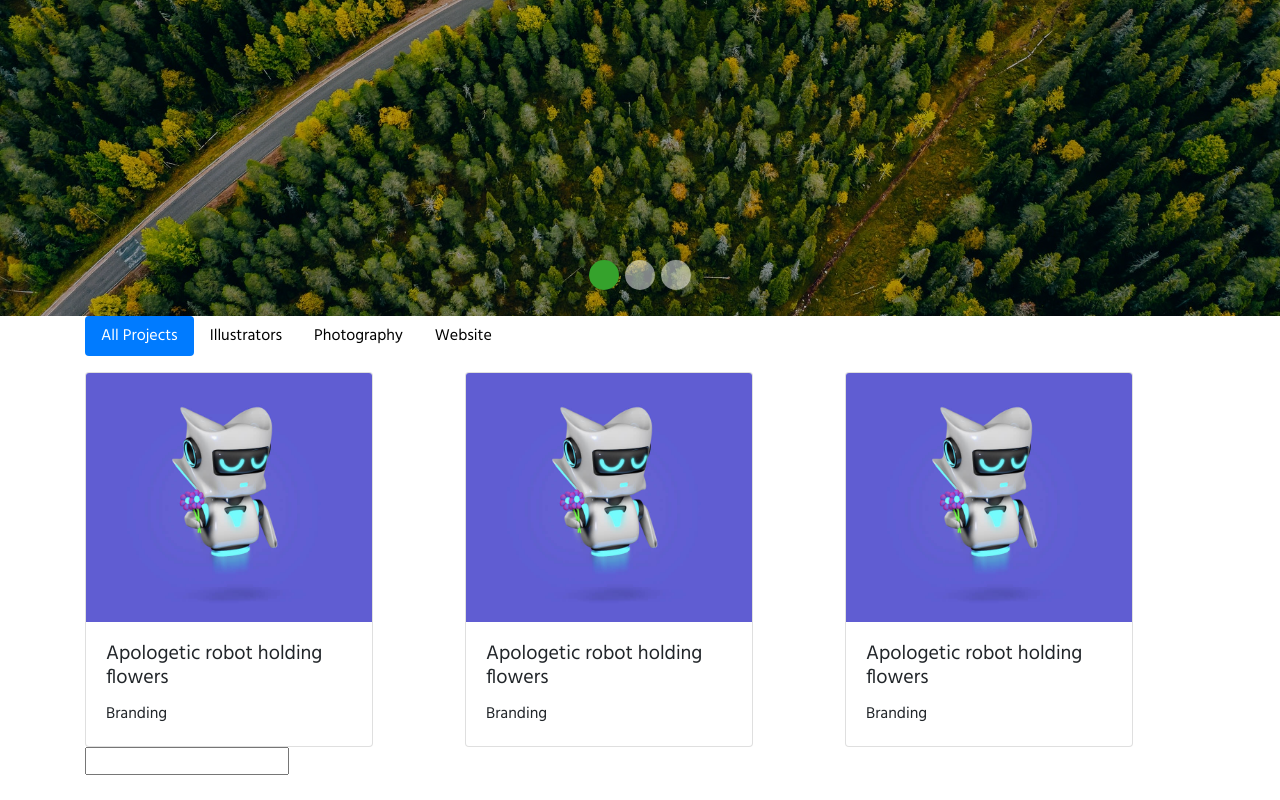
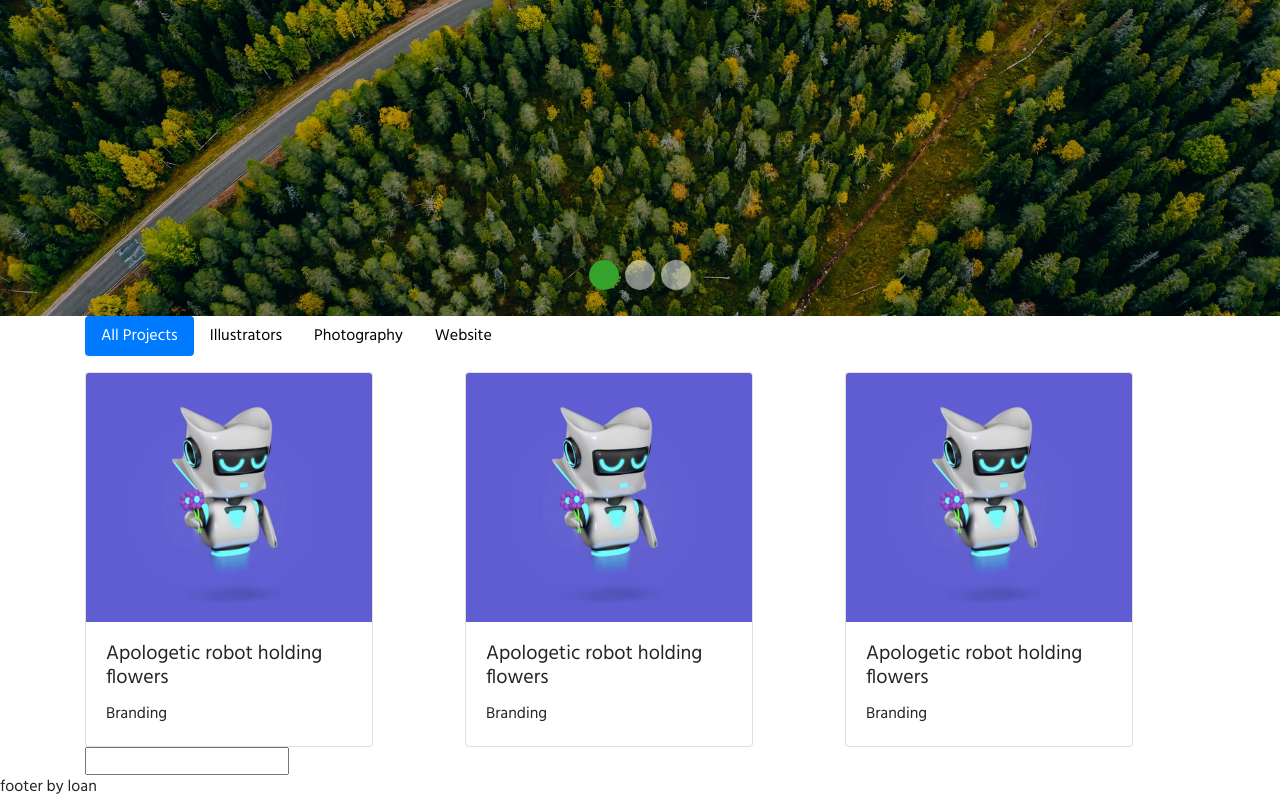
Before and after one commit to LeoLanh/BC35E__portfolio, a plain HTML site: page index.html in a window 1280 px wide. Shown: the part 484-1284 px from the top of the page. Before the commit the page ends 1259 px from the top, so only its background shows below. Drawn offline with nearby package versions, Linux system fonts and the light colour scheme.

Commit message:
adding footer by loan

```diff
--- a/index.html
+++ b/index.html
@@ -168,7 +168,9 @@
   </section>
   <section class="service"></section>
   <section class="award"></section>
-  <footer></footer>
+  <footer>
+    <div>footer by loan</div>
+  </footer>
 
 
   <!-- jquery library -->
```
